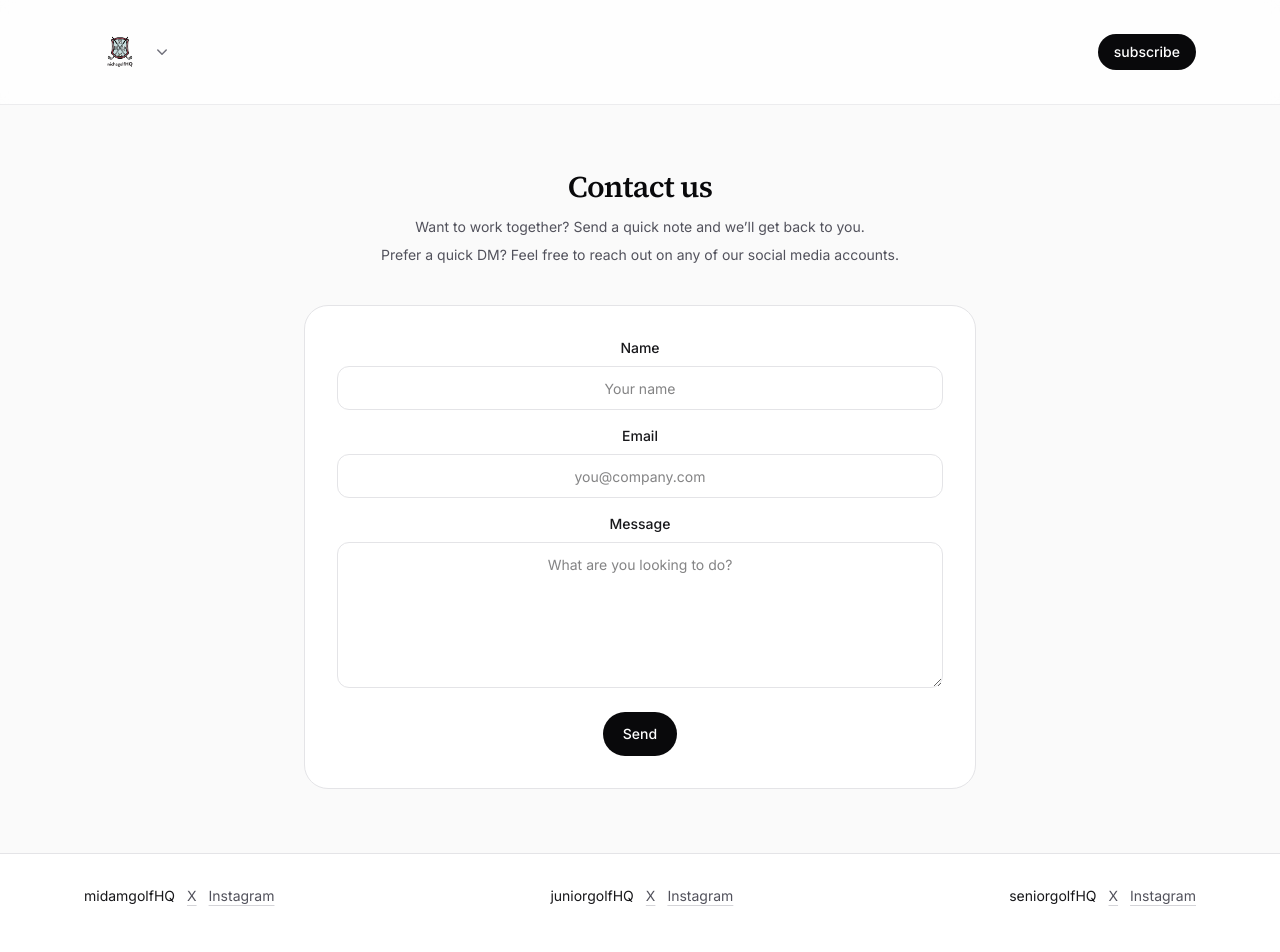
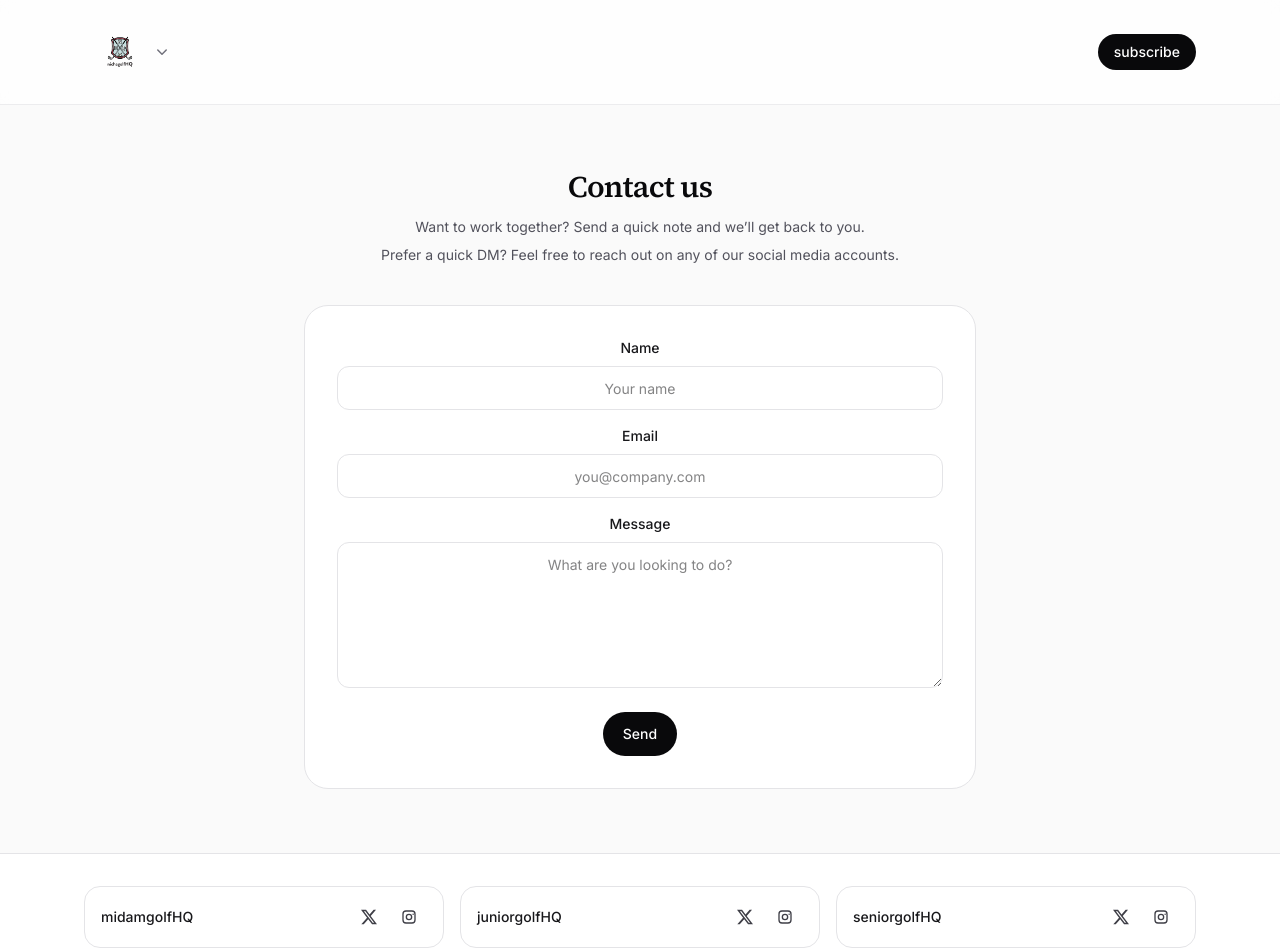
Before and after one commit to chazymarketing/nichegolfhq-next, a Next.js app: page /contact in a window 1280 px wide. Shown: the top 952 px of the page. Built offline with nearby package versions, Linux system fonts and the light colour scheme.

Commit message:
Footer: cleaner social links with icon buttons

```diff
--- a/src/components/SiteShell.tsx
+++ b/src/components/SiteShell.tsx
@@ -106,7 +106,7 @@ export function SiteShell({
       <footer className="border-t border-zinc-200 bg-white">
         <div className="mx-auto w-full max-w-6xl px-5 py-8">
           {hasAnySocial ? (
-            <div className="flex flex-col gap-4 md:flex-row md:items-center md:justify-between">
+            <div className="grid grid-cols-1 gap-4 sm:grid-cols-3">
               {(Object.keys(SOCIAL) as BrandKey[]).map((key) => {
                 const label =
                   key === "midamgolfhq" ? "midamgolfHQ" : key === "juniorgolfhq" ? "juniorgolfHQ" : "seniorgolfHQ";
@@ -115,28 +115,45 @@ export function SiteShell({
                 if (!x && !ig) return null;
 
                 return (
-                  <div key={key} className="flex items-center gap-3 text-sm text-zinc-600">
-                    <span className="text-zinc-900">{label}</span>
+                  <div
+                    key={key}
+                    className="flex items-center justify-between rounded-2xl border border-zinc-200 bg-white px-4 py-3"
+                  >
+                    <div className="text-sm font-medium text-zinc-900">{label}</div>
+
+                    <div className="flex items-center gap-1">
                       {x ? (
                         <a
-                        className="underline decoration-zinc-300 underline-offset-4 hover:text-zinc-950"
+                          className="inline-flex h-9 w-9 items-center justify-center rounded-full text-zinc-700 hover:bg-zinc-100 hover:text-zinc-950"
                           href={x}
                           target="_blank"
                           rel="noreferrer"
+                          aria-label={`${label} on X`}
+                          title="X"
                         >
-                        X
+                          <svg aria-hidden="true" viewBox="0 0 24 24" className="h-4 w-4 fill-current">
+                            <path d="M18.901 1.153h3.68l-8.04 9.19L24 22.847h-7.406l-5.8-7.584-6.636 7.584H.47l8.6-9.83L0 1.153h7.594l5.243 6.932 6.064-6.932Zm-1.29 19.493h2.04L6.49 3.24H4.304l13.307 17.406Z" />
+                          </svg>
+                          <span className="sr-only">X</span>
                         </a>
                       ) : null}
+
                       {ig ? (
                         <a
-                        className="underline decoration-zinc-300 underline-offset-4 hover:text-zinc-950"
+                          className="inline-flex h-9 w-9 items-center justify-center rounded-full text-zinc-700 hover:bg-zinc-100 hover:text-zinc-950"
                           href={ig}
                           target="_blank"
                           rel="noreferrer"
+                          aria-label={`${label} on Instagram`}
+                          title="Instagram"
                         >
-                        Instagram
+                          <svg aria-hidden="true" viewBox="0 0 24 24" className="h-4 w-4 fill-current">
+                            <path d="M7.5 2h9A5.5 5.5 0 0 1 22 7.5v9A5.5 5.5 0 0 1 16.5 22h-9A5.5 5.5 0 0 1 2 16.5v-9A5.5 5.5 0 0 1 7.5 2Zm0 2A3.5 3.5 0 0 0 4 7.5v9A3.5 3.5 0 0 0 7.5 20h9a3.5 3.5 0 0 0 3.5-3.5v-9A3.5 3.5 0 0 0 16.5 4h-9ZM12 7a5 5 0 1 1 0 10 5 5 0 0 1 0-10Zm0 2a3 3 0 1 0 0 6 3 3 0 0 0 0-6Zm6.2-2.3a1.1 1.1 0 1 1 0 2.2 1.1 1.1 0 0 1 0-2.2Z" />
+                          </svg>
+                          <span className="sr-only">Instagram</span>
                         </a>
                       ) : null}
+                    </div>
                   </div>
                 );
               })}
```
Lines whose indentation alone changed are shown as unchanged.
